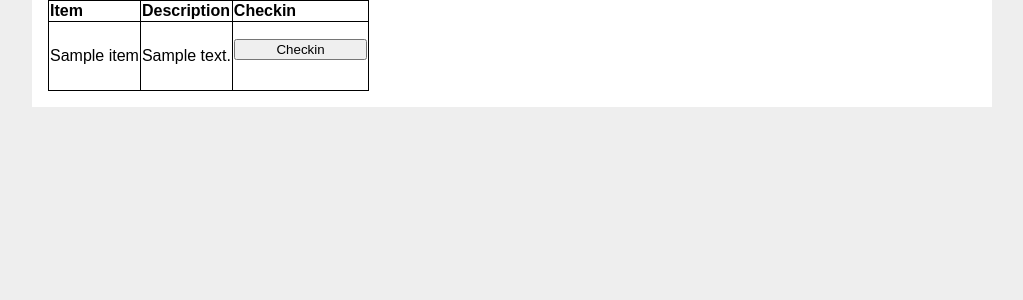
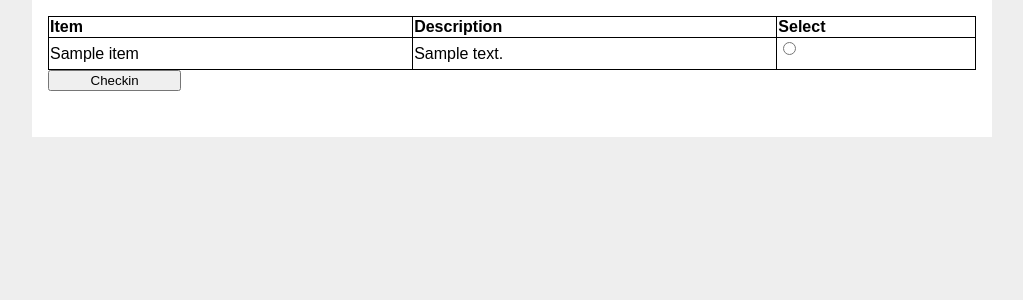
Before and after one commit to GIX-C4RT/checkroom-web-interface, a Flask app: template checkroom/templates/checkroom/checkin.html.jinja in a window 1280 px wide. Shown: the part 98-398 px from the top of the page, without its empty margins (128-1151 px from the left). Run offline with Flask 2, Linux system fonts and the light colour scheme; the template is opened without the code that fills it: most values are stand-ins (such as "Sample title", 1, 10 or a date in 2020).

Commit message:
started changing checkin/checkout to use forms correctly, still need to fix error handling

```diff
--- a/checkroom/checkroom.py
+++ b/checkroom/checkroom.py
@@ -121,4 +121,4 @@
 
     my_items = get_items(borrower=g.user["id"])
     # print(my_items)
-    return render_template('/checkroom/checkin.html.jinja', my_items=my_items)
+    return render_template('/checkroom/checkin.html.jinja', items=my_items)
--- a/checkroom/templates/checkroom/checkin.html.jinja
+++ b/checkroom/templates/checkroom/checkin.html.jinja
@@ -5,22 +5,12 @@
 {% endblock %}
 
 {% block content %}
-    <table>
-        <tr>
-            <th>Item</th>
-            <th>Description</th>
-            <th>Checkin</th>
-        </tr>
-    {% for item in my_items %}
-        <tr>
-            <td>{{ item["name"] }}</td>
-            <td>{{ item["description"] }}</td>
-            <td>
-                <form action="{{ url_for('checkroom.checkin', id=item['id']) }}" method="post">
-                    <input type="submit" value="Checkin" onclick="return confirm('Are you sure?');">
-                </form>
-            </td>
-        </tr>
-    {% endfor %}
-    </table>
+    {% if True %} {# change to if items#}
+    <form action="{{ url_for('checkroom.checkin') }}" method="post">
+        {% include "checkroom/item_list.html.jinja" %}
+        <input type="submit" value="Checkin" onclick="return confirm('Are you sure?');">
+    </form>
+    {% else %}
+    <span>You have no outstanding items</span>
+    {% endif %}
 {% endblock %}
--- /dev/null
+++ b/checkroom/templates/checkroom/item_list.html.jinja
@@ -0,0 +1,16 @@
+<table>
+    <tr>
+        <th>Item</th>
+        <th>Description</th>
+        <th>Select</th>
+    </tr>
+{% for item in items %}
+    <tr>
+        <td>{{ item["name"] }}</td>
+        <td>{{ item["description"] }}</td>
+        <td>
+            <input type="radio" name="id" value="{{ item["id"] }}">
+        </td>
+    </tr>
+    {% endfor %}
+</table>
```
